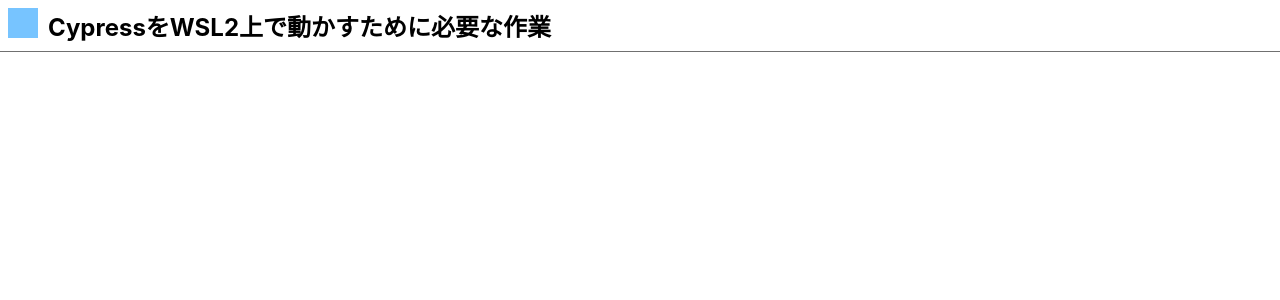
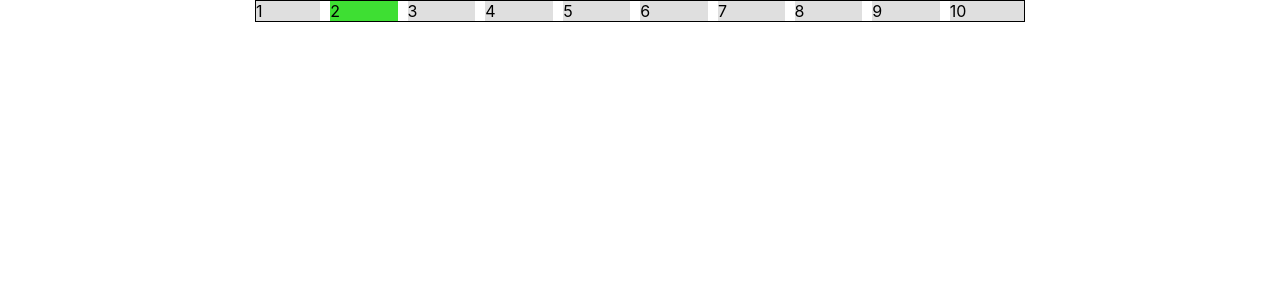
Before and after one commit to richardimaoka/react-component-factory, a React (Create React App) app: page / in a window 1280 px wide. Shown: the top 300 px of the page. Built offline with nearby package versions, Linux system fonts and the light colour scheme.

Commit message:
progress bar 1st attempt

```diff
--- a/src/App.tsx
+++ b/src/App.tsx
@@ -1,50 +1,55 @@
 /** @jsxImportSource @emotion/react */
 import { css } from '@emotion/react'
 
-const HeaderIcon = () => (
+const ProgressBar = () => (
   <div
     css={css`
-      padding-right: 10px;
+      display: flex;
+
+      div:first-child {
+        margin-left: 0px;
+      }
+
+      div:last-child {
+        margin-right: 0px;
+      }
+
+      div:nth-child(2) {
+        background-color: #3edf33;
+      }
     `}
   >
+    {[1, 2, 3, 4, 5, 6, 7, 8, 9, 10].map((num) => (
       <div
+        key={num}
         css={css`
-        background-color: #77c4ff;
-        width: 30px;
-        height: 30px;
+          flex-grow: 1;
+          background-color: #dfdfdf;
+          margin-left: 5px;
+          margin-right: 5px;
         `}
-    ></div>
+      >
+        {num}
+      </div>
+    ))}
   </div>
 )
 
-const HeaderTitle = ({ title }: { title: string }) => (
-  <h1
+const MainContainer = () => (
+  <main>
+    <div
       css={css`
-      margin: 0px;
-      font-size: 1.5em;
+        margin-left: auto;
+        margin-right: auto;
+        max-width: 768px;
+        border: solid 1px;
       `}
     >
-    {title}
-  </h1>
+      <ProgressBar />
+    </div>
+  </main>
 )
 
-const HeaderContainer = ({ title }: { title: string }) => (
-  <header>
-    <div
-      css={css`
-        display: flex;
-        padding: 8px;
-        border-bottom: solid 1px #707070;
-      `}
-    >
-      <HeaderIcon />
-      <HeaderTitle title={title} />
-    </div>
-  </header>
-)
-
-const App = (): JSX.Element => (
-  <HeaderContainer title="CypressをWSL2上で動かすために必要な作業" />
-)
+const App = (): JSX.Element => <MainContainer />
 
 export default App
--- a/src/index.tsx
+++ b/src/index.tsx
@@ -8,6 +8,7 @@ ReactDOM.render(
   <React.StrictMode>
     <App />
   </React.StrictMode>,
+
   document.getElementById('root')
 )
 
```
Lines whose indentation alone changed are shown as unchanged.
